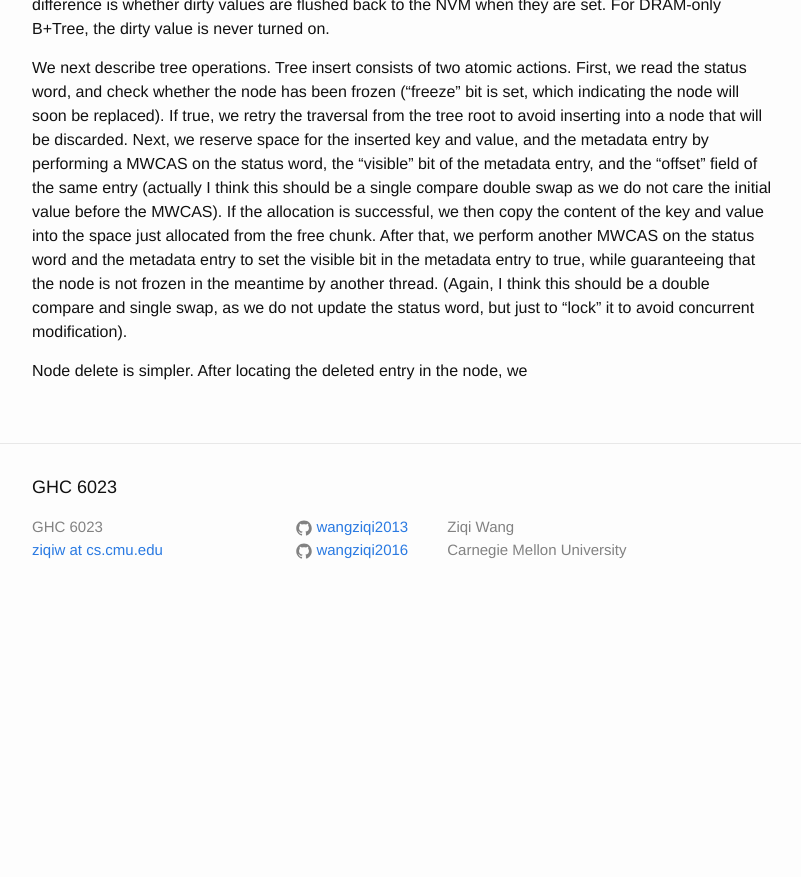
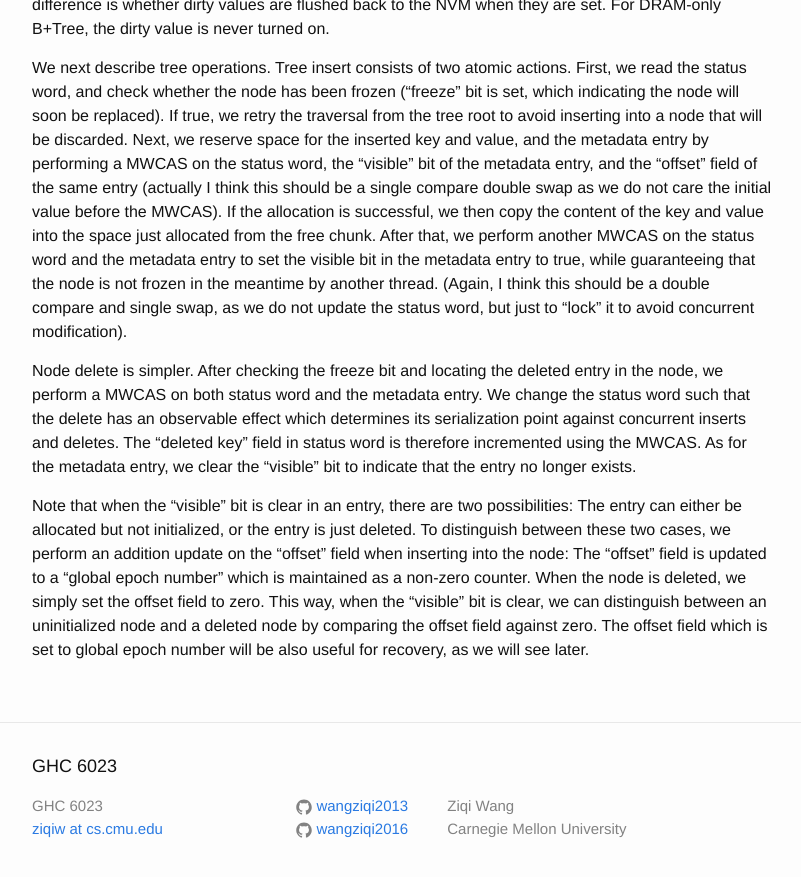
Before and after one commit to wangziqi2013/wangziqi2013.github.io, a Jekyll site: the page built from _posts/2019-11-10-bztree.markdown, in a window 1280 px wide and 900 px high, scrolled down 2260 px. Shown: the top 877 px of the window, without its empty margins (238-1039 px from the left). Built offline with Jekyll 4.4.1, drawn with Linux system fonts in a browser that asks for light colours; before the commit the page ends 2881 px from its top, so only the background shows below that.

Commit message:
Adding offset field

```diff
--- a/_posts/2019-11-10-bztree.markdown
+++ b/_posts/2019-11-10-bztree.markdown
@@ -93,4 +93,16 @@ and the metadata entry to set the visible bit in the metadata entry to true, whi
 frozen in the meantime by another thread. (Again, I think this should be a double compare and single swap, as we do
 not update the status word, but just to "lock" it to avoid concurrent modification).
 
-Node delete is simpler. After locating the deleted entry in the node, we
+Node delete is simpler. After checking the freeze bit and locating the deleted entry in the node, we perform a MWCAS on
+both status word and the metadata entry. We change the status word such that the delete has an observable effect which
+determines its serialization point against concurrent inserts and deletes. The "deleted key" field in status word is
+therefore incremented using the MWCAS. As for the metadata entry, we clear the "visible" bit to indicate that the entry
+no longer exists.
+
+Note that when the "visible" bit is clear in an entry, there are two possibilities: The entry can either be allocated
+but not initialized, or the entry is just deleted. To distinguish between these two cases, we perform an addition update
+on the "offset" field when inserting into the node: The "offset" field is updated to a "global epoch number" which is
+maintained as a non-zero counter. When the node is deleted, we simply set the offset field to zero. This way, when the
+"visible" bit is clear, we can distinguish between an uninitialized node and a deleted node by comparing the offset
+field against zero. The offset field which is set to global epoch number will be also useful for recovery, as we will
+see later.
```
